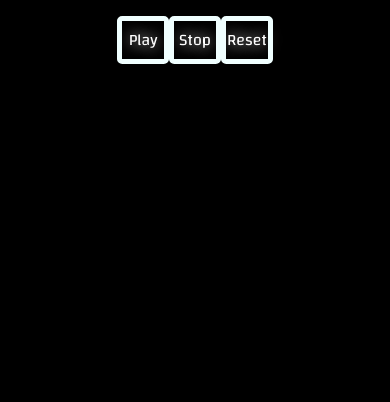
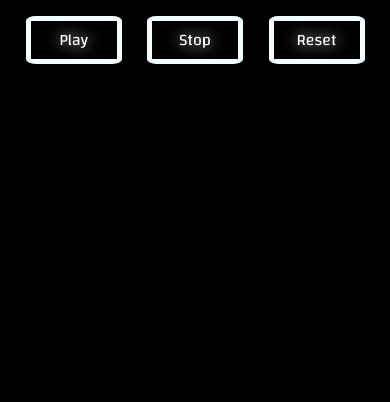
Before and after one commit to PedroProvenzano/Timer, a plain HTML site: page index.html in a window 390 px wide. Shown: the part 442-844 px from the top of the page. Drawn offline with Linux system fonts and the light colour scheme.

Commit message:
Responsive

```diff
--- a/style.css
+++ b/style.css
@@ -33,13 +33,16 @@ body{
     flex-direction: row;
     align-items: center;
     justify-content: center;
+    user-select: none;
 }
 #containerBotones{
     color: azure;
     display: flex;
     flex-direction: row;
     width: 40%;
+    max-width: 40%;
     justify-content: space-evenly;
+    transition: 1s all;
 }
 #botonPlayTimer,
 #botonStopTimer,
@@ -60,3 +63,18 @@ body{
     cursor: pointer;
     text-shadow: 0 0 20px #FFFFFF;
 }
+
+@media only screen and (max-width: 750px) {
+
+    #containerBotones{
+        width: 60%;
+        max-width: 60%;
+    }
+}
+@media only screen and (max-width: 490px) {
+
+    #containerBotones{
+        width: 100%;
+        max-width: 100%;
+    }
+}
```
